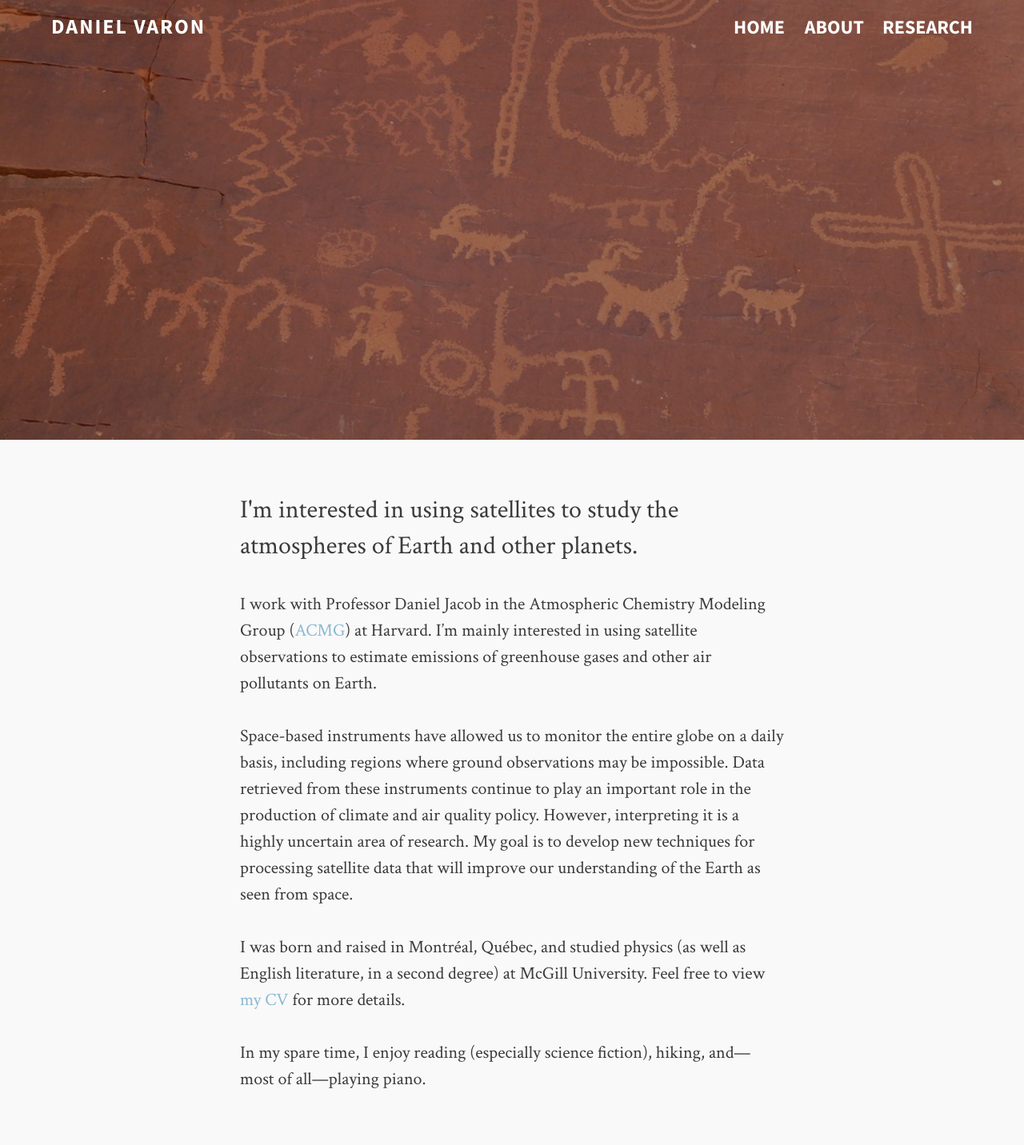
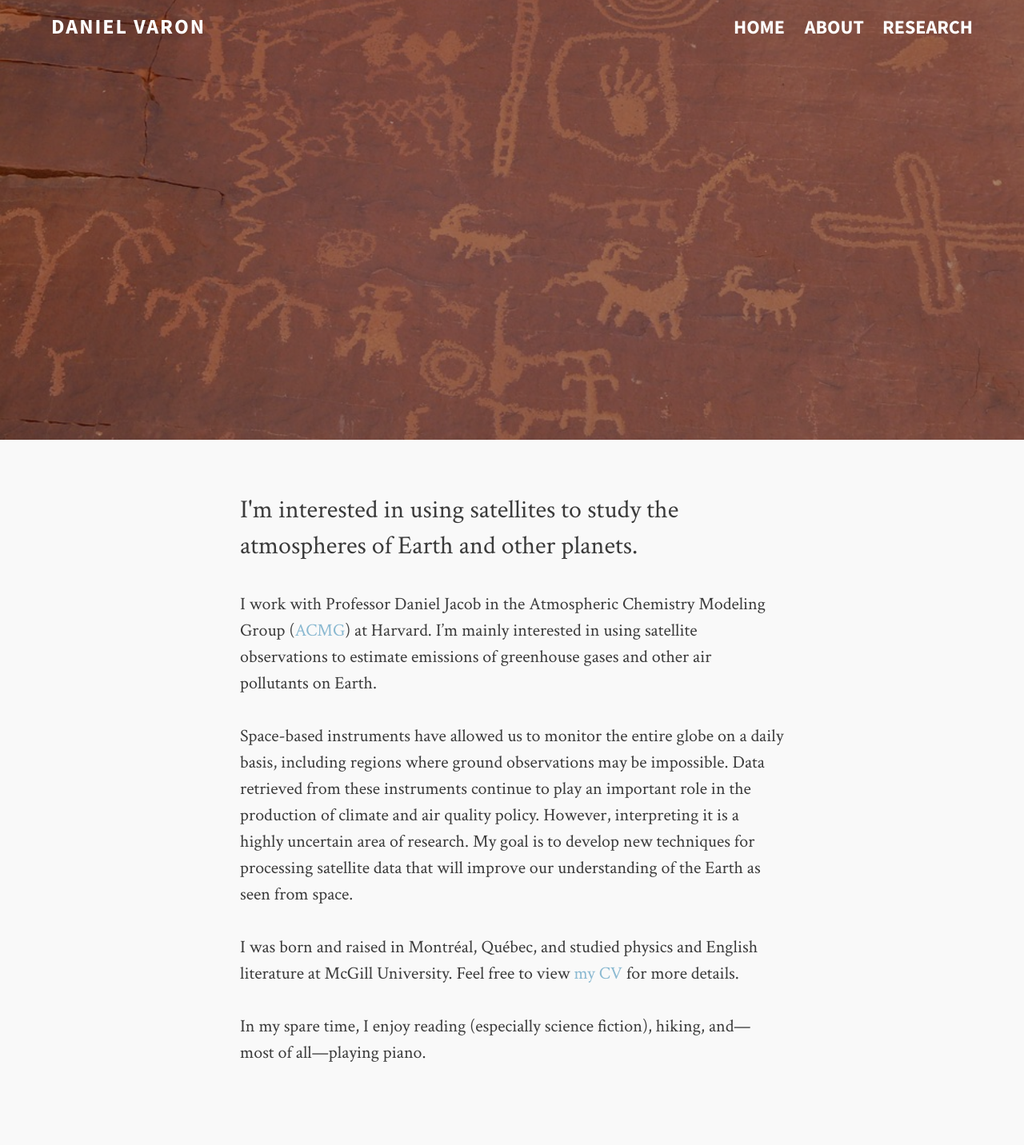
Before and after one commit to djvaron/djvaron.github.io, a Jekyll site: the page built from about.md, in a window 1280 px wide. Shown: the whole page at 80% size. Built offline with Jekyll 4.4.1, drawn with Linux system fonts in a browser that asks for light colours; after the commit the page ends 1399 px from its top, so only the background shows below that.

Commit message:
edit about

```diff
--- a/about.md
+++ b/about.md
@@ -12,6 +12,6 @@ I work with Professor Daniel Jacob in the Atmospheric Chemistry Modeling Group (
 
 Space-based instruments have allowed us to monitor the entire globe on a daily basis, including regions where ground observations may be impossible<!---for infrastructural or political reasons--->. Data retrieved from these instruments continue to play an important role in the production of climate and air quality policy. However, interpreting it is a highly uncertain area of research. My goal is to develop new techniques for processing satellite data that will improve our understanding of the Earth as seen from space.
 
-I was born and raised in Montr&#233;al, Qu&#233;bec, and studied physics (as well as English literature, in a second degree) at McGill University. Feel free to view <a href="{{ site.url }}/cv.pdf">my CV</a> for more details.
+I was born and raised in Montr&#233;al, Qu&#233;bec, and studied physics and English literature at McGill University. Feel free to view <a href="{{ site.url }}/cv.pdf">my CV</a> for more details.
 
 In my spare time, I enjoy reading (especially science fiction), hiking, and---most of all---playing piano.
```
